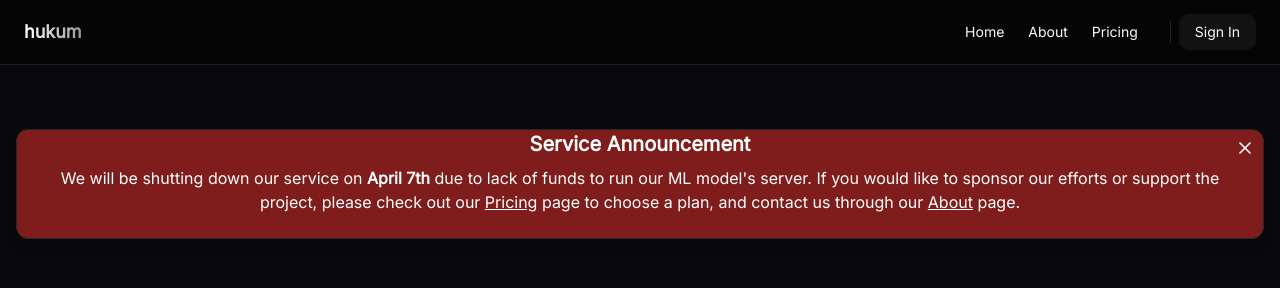
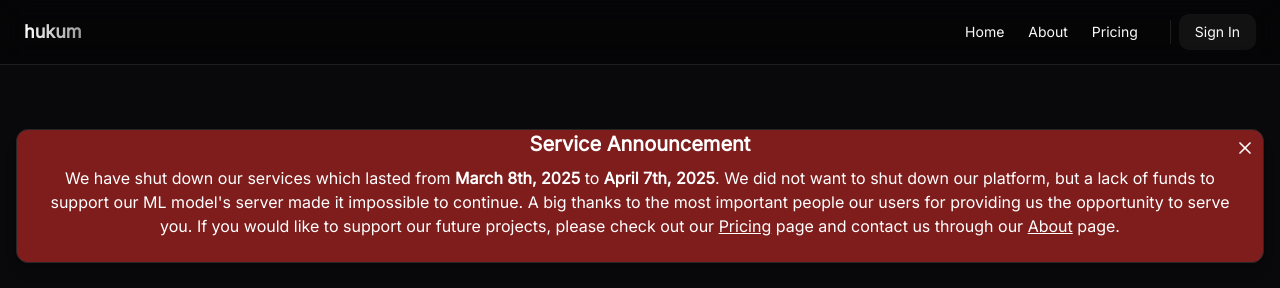
Before and after one commit to dask-58/hukum, a Next.js app: page / in a window 1280 px wide. Shown: the top 288 px of the page. Built offline with nearby package versions, Linux system fonts and the light colour scheme; no server answers.

Commit message:
Maybe the last commit :(

```diff
--- a/src/app/page.tsx
+++ b/src/app/page.tsx
@@ -89,13 +89,14 @@ export default function Home() {
                 </button>
                 <h3 className="text-xl font-bold mb-2">Service Announcement</h3>
                 <p>
-                  We will be shutting down our service on <strong>April 7th</strong> due to lack of funds to run our ML model's server. If you would like to sponsor our efforts or support the project, please check out our{" "}
+                  We have shut down our services which lasted from <strong>March 8th, 2025</strong> to <strong>April 7th, 2025</strong>. We did not want to shut down our platform, but a lack of funds to support our ML model's server made it impossible to continue. A big thanks to the most important people our users for providing us the opportunity to serve you.
+                  If you would like to support our future projects, please check out our{" "}
                   <Link href="/pricing" className="underline">
-                    Pricing
+                  Pricing
                   </Link>{" "}
-                  page to choose a plan, and contact us through our{" "}
+                  page and contact us through our{" "}
                   <Link href="/about" className="underline">
-                    About
+                  About
                   </Link>{" "}
                   page.
                 </p>
```
